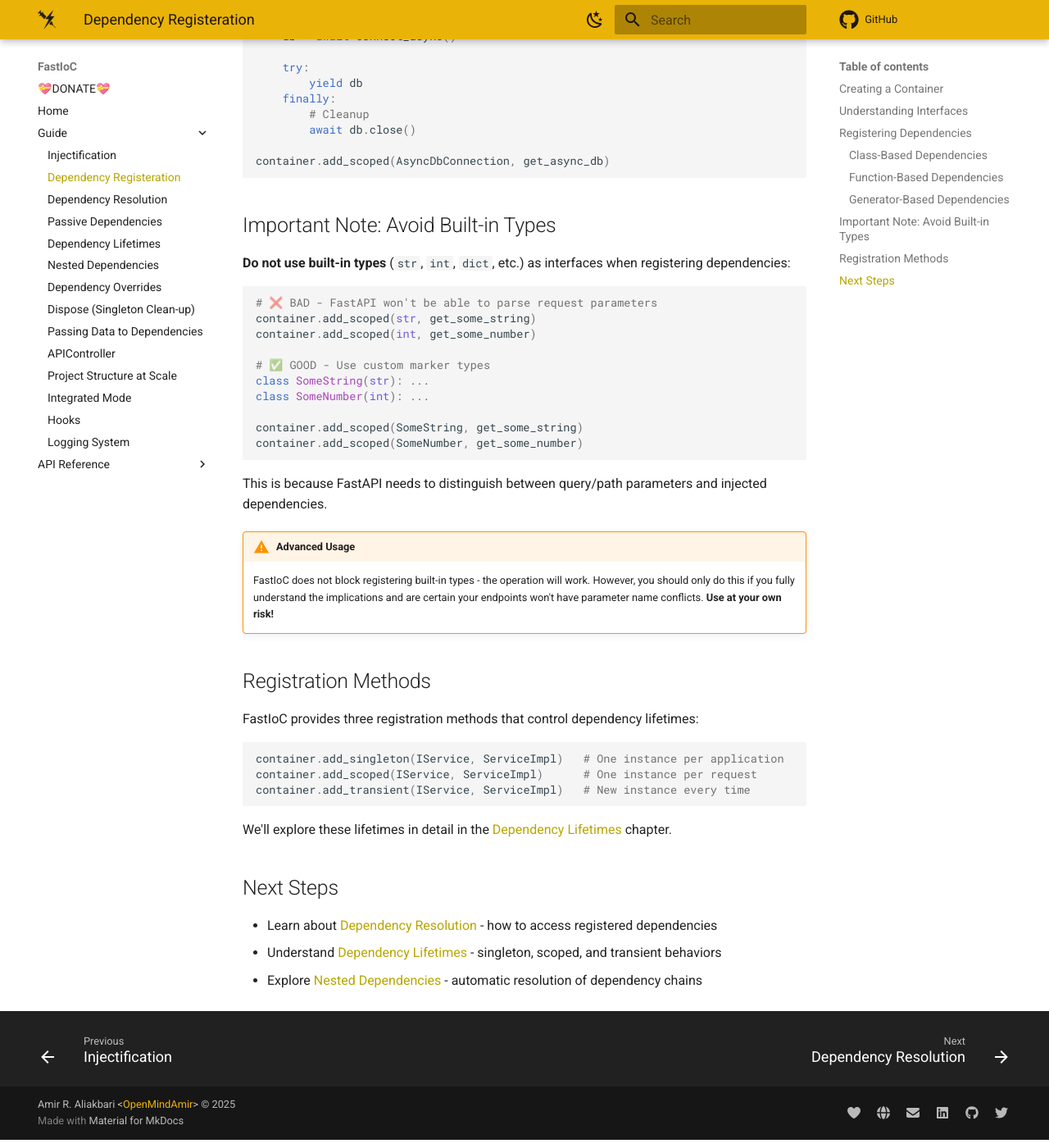
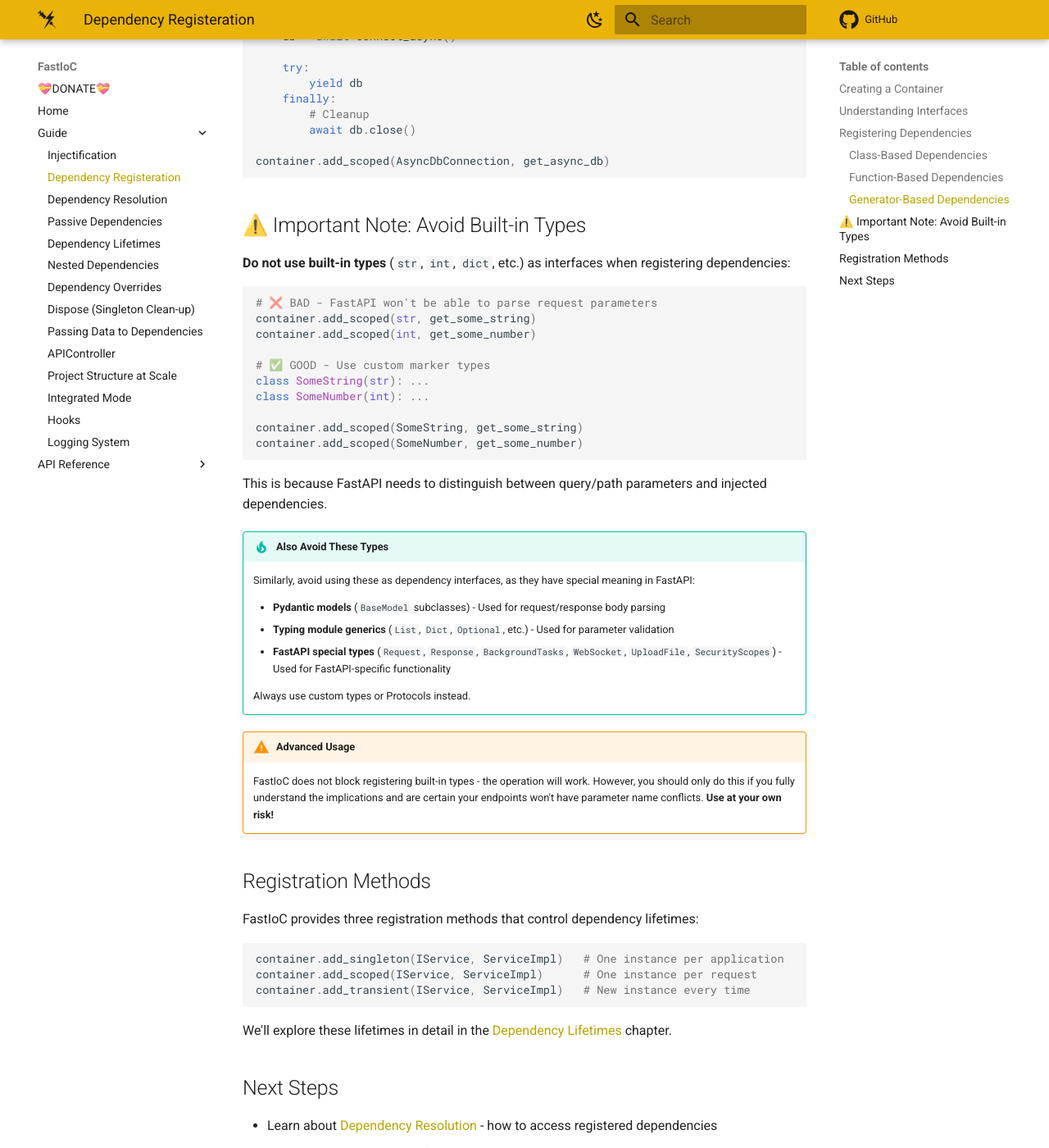
Before and after one commit to OpenMindAmir/FastIoC, an MkDocs documentation site: the page built from docs/register.md, in a window 1280 px wide and 1400 px high, scrolled down 3296 px. Shown: the whole window at 82% size. Built offline with MkDocs 1.6.1 and Material for MkDocs 9.7.7, drawn with Linux system fonts in a browser that asks for light colours; comment, search, counter and statistics services are not loaded.

Commit message:
Updated docs

````diff
--- a/docs/register.md
+++ b/docs/register.md
@@ -158,7 +158,7 @@
 container.add_scoped(AsyncDbConnection, get_async_db)
 ```
 
-## Important Note: Avoid Built-in Types
+## ⚠️ Important Note: Avoid Built-in Types
 
 **Do not use built-in types** (`str`, `int`, `dict`, etc.) as interfaces when registering dependencies:
 
@@ -176,6 +176,16 @@
 ```
 
 This is because FastAPI needs to distinguish between query/path parameters and injected dependencies.
+
+
+!!! tip "Also Avoid These Types"
+    Similarly, avoid using these as dependency interfaces, as they have special meaning in FastAPI:
+
+    - **Pydantic models** (`BaseModel` subclasses) - Used for request/response body parsing
+    - **Typing module generics** (`List`, `Dict`, `Optional`, etc.) - Used for parameter validation
+    - **FastAPI special types** (`Request`, `Response`, `BackgroundTasks`, `WebSocket`, `UploadFile`, `SecurityScopes`) - Used for FastAPI-specific functionality
+
+    Always use custom types or Protocols instead.
 
 !!! warning "Advanced Usage"
     FastIoC does not block registering built-in types - the operation will work. However, you should only do this if you fully understand the implications and are certain your endpoints won't have parameter name conflicts. **Use at your own risk!**
--- a/mkdocs.yml
+++ b/mkdocs.yml
@@ -42,6 +42,7 @@
 plugins:
   - search
   - mike
+  - minify
   - mkdocstrings:
       handlers:
         python:
--- a/pyproject.toml
+++ b/pyproject.toml
@@ -20,6 +20,7 @@
     "mike>=2.1.3",
     "mkdocs>=1.6.1",
     "mkdocs-material>=9.6.20",
+    "mkdocs-minify-plugin>=0.8.0",
     "mkdocstrings[python]>=0.30.1",
     "pytest>=8.4.2",
     "pytest-cov>=7.0.0",
````
Also changed, not shown: docs/injectify.md (+3 -3 lines), docs/resolve.md (+1 -1 lines), 1 other file.
